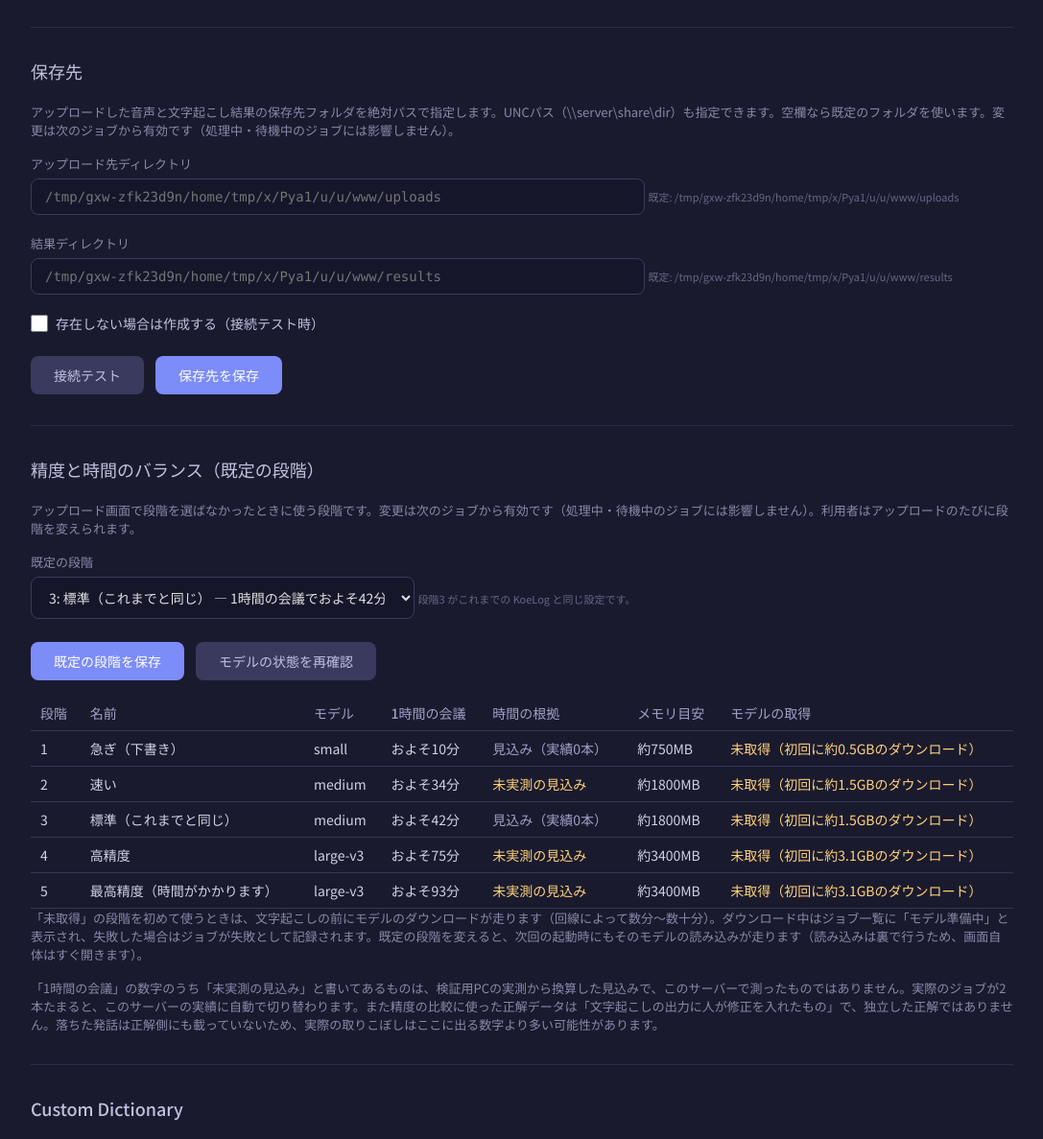
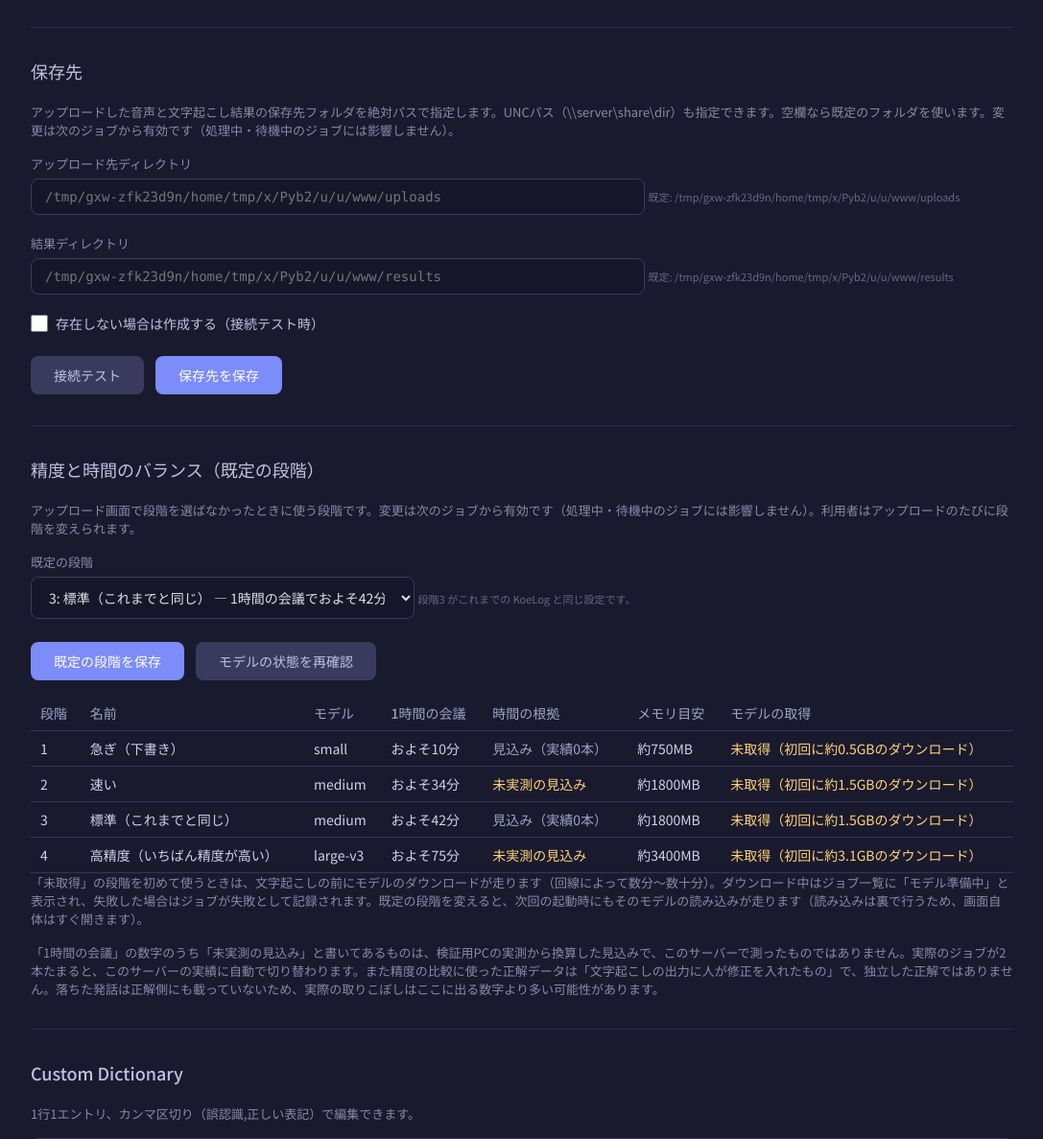
Before and after one commit to sigmax75/koelog, a FastAPI app: page /admin in a window 1280 px wide. Shown: the part 899-2086 px from the top of the page at 96% size, without its empty margins (96-1183 px from the left). Run offline with FastAPI, Linux system fonts and the light colour scheme.

Commit message:
fix: 音声長の取得から ffprobe 依存を外し、段階5を廃止
対象サーバーでアプリケーション制御ポリシーが ffprobe.exe をブロックして
いるため、音声長が常に 0 になり、推定処理時間の表示と実績学習（120秒の
下限ガードで必ず弾かれる）が機能していなかった。

- get_audio_duration から ffprobe を撤去。WAV は標準ライブラリの wave、
  他形式は通っている ffmpeg の stderr から取得する
- WAV ヘッダの長さがファイルサイズで説明できない場合は ffmpeg へ回す
  （長さ不明 WAV が 134217.7 秒と表示される問題。録音が途中で切れた
  WAV も正しい長さになる）
- 段階5（large-v3 / beam 5）を廃止し4段階に。実測で段階4と精度は同等、
  冒頭で initial_prompt を出力して発話を落とす事象も確認されたため。
  段階1〜4の定義と番号は変更していない（quality_stats の実績が別の
  段階に紐づくのを避けるため）

Co-Authored-By: Claude Opus 5 <noreply@anthropic.com>

```diff
--- a/app.py
+++ b/app.py
@@ -2,11 +2,14 @@
 
 import os
 import io
+import re
 import csv
 import gc
 import time
 import uuid
+import wave
 import queue
+import contextlib
 import threading
 import subprocess
 import smtplib
@@ -328,7 +331,7 @@ else:
     #
     # ここで同期的に読むと、import が終わるまで uvicorn が listen できず、
     # 読み込みの間ずっと「サーバーが無応答」に見える。
-    # 段階5(large-v3)を既定にすると、未取得なら約3.1GBのダウンロードぶん、
+    # 段階4(large-v3)を既定にすると、未取得なら約3.1GBのダウンロードぶん、
     # 取得済みでも読み込みぶん（検証PCで149秒）が丸ごと無応答時間になっていた。
     # 先に listen し、モデルは裏で用意する。
     # 用意できる前にジョブが来ても、get_model が同じロックで待つので二重には読まない。
@@ -475,21 +478,106 @@ def preprocess_audio(input_path: str) -> str:
         return input_path
 
 
+# ffmpeg が標準エラーに出す長さの表記を読むための正規表現。
+#   ヘッダ由来:  Duration: 00:02:10.00, start: 0.000000, bitrate: ...
+#   デコード中:  size=N/A time=00:02:10.00 bitrate=N/A speed=...
+_FFMPEG_DURATION_RE = re.compile(r"Duration:\s*(\d+):(\d{2}):(\d{2}(?:\.\d+)?)")
+_FFMPEG_TIME_RE = re.compile(r"time=\s*(\d+):(\d{2}):(\d{2}(?:\.\d+)?)")
+
+
+def _hms_to_sec(h: str, m: str, s: str) -> float:
+    return int(h) * 3600 + int(m) * 60 + float(s)
+
+
+def _duration_from_wave(filepath: str) -> float:
+    """WAV の長さを Python 標準ライブラリで読む（外部プロセスを起動しない）
+
+    ヘッダの長さは常に信用できるわけではない。
+      * ffmpeg 等がパイプに書き出した WAV は、書き始めの時点で長さが分からないので
+        data チャンクのサイズに 0xFFFFFFFF 等の「未定」を書く。wave はこれを
+        そのままフレーム数（2147483647）として返すため、実体 6.5 秒の
+        208KB のファイルが約37時間になる。
+      * 録音中にプロセスが落ちて末尾のサイズを書き戻せなかった WAV も同じ。
+    ヘッダの言う音声データ量がファイルの実サイズを超えていたら、その長さは
+    成立しない。そういうときは 0.0 を返して、呼び出し側の ffmpeg 経路に回す
+    （ffmpeg はデコードして実際の長さを出せる）。
+    """
+    with contextlib.closing(wave.open(filepath, "rb")) as w:
+        rate = w.getframerate()
+        frames = w.getnframes()
+        block = w.getnchannels() * w.getsampwidth()   # 1フレームのバイト数
+    if rate <= 0 or frames <= 0:
+        return 0.0
+    if block > 0 and frames * block > os.path.getsize(filepath):
+        # ヘッダを信用できない（長さ未定・途中で切れた）→ ffmpeg に任せる
+        print(f"[KoeLog] WAVヘッダの長さがファイルサイズと合いません"
+              f"（frames={frames} / ffmpegで測り直します）: {filepath}")
+        return 0.0
+    return frames / float(rate)
+
+
+def _run_ffmpeg_stderr(args: list, timeout: int) -> str:
+    """ffmpeg を起動して標準エラーを返す。
+
+    長さを聞くだけの呼び出しでは ffmpeg は「出力ファイルが無い」として
+    終了コード 1 を返すのが正常なので、終了コードは見ない。
+    """
+    result = subprocess.run(
+        [config.FFMPEG_PATH, "-hide_banner", "-nostdin"] + args,
+        capture_output=True, text=True, encoding="utf-8", errors="replace",
+        timeout=timeout,
+    )
+    return result.stderr or ""
+
+
+def _duration_from_ffmpeg(filepath: str) -> float:
+    """ffmpeg（ffprobe ではない）から長さを取る。
+
+    ffprobe を使わないのは、サーバーのアプリケーション制御ポリシーが
+    ffprobe.exe だけをブロックしていて（WinError 4551）、長さが 0 になり
+    推定処理時間の表示と実績学習が働かなくなっていたため。
+    ポリシーは実行ファイル単位なので、前処理で使えている ffmpeg は通る。
+    """
+    # 1) まずヘッダの Duration を読む。デコードしないので長い音声でも速い
+    try:
+        stderr = _run_ffmpeg_stderr(["-i", filepath], 30)
+        found = _FFMPEG_DURATION_RE.findall(stderr)
+        if found:
+            sec = _hms_to_sec(*found[0])
+            if sec > 0:
+                return sec
+    except Exception as e:
+        print(f"[KoeLog] 音声の長さの取得（ヘッダ）に失敗: {e}")
+
+    # 2) ヘッダに長さが入っていない形式（Duration: N/A）はデコードして
+    #    最後に出た time= を長さとして採る
+    try:
+        stderr = _run_ffmpeg_stderr(["-i", filepath, "-f", "null", "-"], 300)
+        found = _FFMPEG_TIME_RE.findall(stderr)
+        if found:
+            sec = _hms_to_sec(*found[-1])
+            if sec > 0:
+                return sec
+    except Exception as e:
+        print(f"[KoeLog] 音声の長さの取得（デコード）に失敗: {e}")
+
+    return 0.0
+
+
 def get_audio_duration(filepath: str) -> float:
-    """ffprobeで音声の長さ（秒）を取得"""
+    """音声の長さ（秒）を取得する。取得できなければ 0.0（従来どおり続行する）"""
+    if os.path.splitext(filepath)[1].lower() == ".wav":
+        try:
+            sec = _duration_from_wave(filepath)
+            if sec > 0:
+                return sec
+        except Exception as e:
+            # 拡張子が .wav でも wave で読めない場合（圧縮WAV等）は ffmpeg に回す
+            print(f"[KoeLog] WAVヘッダを読めませんでした（ffmpegで再試行）: {e}")
     try:
-        cmd = [
-            config.FFMPEG_PATH.replace("ffmpeg", "ffprobe"),
-            "-v", "quiet",
-            "-show_entries", "format=duration",
-            "-of", "csv=p=0",
-            filepath
-        ]
-        result = subprocess.run(cmd, capture_output=True, text=True, timeout=30)
-        if result.returncode == 0 and result.stdout.strip():
-            return float(result.stdout.strip())
+        return _duration_from_ffmpeg(filepath)
     except Exception as e:
-        print(f"[KoeLog] ffprobe error: {e}")
+        print(f"[KoeLog] 音声の長さを取得できませんでした: {e}")
     return 0.0
 
 
--- a/config.py
+++ b/config.py
@@ -5,7 +5,8 @@ RESULT_DIR = os.path.join(os.path.dirname(__file__), "results")
 DEVICE = "cpu"
 
 # --- モデル・量子化は presets.py が段階ごとに持つ ---
-# 2026-11-18 に「精度と時間のバランス」5段階を入れたため、使うモデルと量子化は
+# 2026-11-18 に「精度と時間のバランス」の段階（2026-11-20 時点で4段階）を
+# 入れたため、使うモデルと量子化は
 # presets.PRESETS[段階] 側で決まる。下の2つは **もう読まれていない**。
 # 変えても文字起こしは変わらないので、変更は presets.py のほうで行うこと。
 # （段階3 = これまでの設定 = medium / int8。移行前の値をここに残してある）
@@ -20,7 +21,7 @@ COMPUTE_TYPE = "int8"       # 未使用（presets.py を見ること）
 # ワーカーがまだ掴んでいるため解放されず、実メモリは同時実行数ぶん必要になる。
 # 実測（1モデル=300MBの重りで確認）: WORKER_COUNT=2 でキャッシュ上は1個でも
 # 実メモリは2個ぶん。実機換算だと medium + large-v3 で約5.2GB、
-# large-v3 を2本なら約6.8GB。16GB のサーバーで段階4・5を使うなら
+# large-v3 を2本なら約6.8GB。16GB のサーバーで段階4を使うなら
 # WORKER_COUNT は 1 のままにしておくこと。
 MODEL_CACHE_SIZE = 1
 LANGUAGE = "ja"
--- a/presets.py
+++ b/presets.py
@@ -1,4 +1,13 @@
-"""文字起こしの「精度と時間のバランス」プリセット（5段階）
+"""文字起こしの「精度と時間のバランス」プリセット（4段階）
+
+2026-11-20: もとは5段階あったが、段階5（large-v3 / beam 5）を畳んで4段階にした。
+実測で段階4（large-v3 / beam 1）と比べたところ、段階5 は冒頭37秒を丸ごと落とし、
+代わりに initial_prompt の一部（「ビジネス用語が含まれます。」）を出力していた。
+その冒頭60秒を除いた誤り率は 18.1%（段階4）対 18.4%（段階5）でほぼ同じで、
+段階5 は遅いだけで精度を何も買えていなかった。
+**番号は振り直していない。** settings.json の quality_stats に段階ごとの実績が
+貯まっているため、振り直すと実績が別の段階に化ける。
+古い "5" のキーが quality_stats に残っていても、LEVELS に無いので無視される。
 
 段階3 は 2026-11-18 時点の現行設定をそのまま写したもの。
 （config.MODEL_SIZE / COMPUTE_TYPE と app.run_transcription() の transcribe 引数）
@@ -15,7 +24,7 @@ server_ratio は「本番サーバー（DESKTOP-0SMA4J2 / Ryzen 5 PRO 4650G 6C12
 import os
 
 DEFAULT_LEVEL = "3"
-LEVELS = ["1", "2", "3", "4", "5"]
+LEVELS = ["1", "2", "3", "4"]
 
 # 段階3（現行）の transcribe 引数。**1つも足さない・引かない。**
 # best_of は現行コードが渡していないので、ここでも渡さない。
@@ -44,7 +53,10 @@ _LEVEL3_TRANSCRIBE = {
 #     medium 20.9% と、モデルを大きくするほど素直に下がった。
 #   * beam_size はほぼ効かなかった。small は beam1 で 33.7%、beam5 で 31.0%。
 #     medium は beam1 で 20.9%、beam5（現行）で 23.5%。差は測定のばらつきの範囲。
-#     → beam は「精度のつまみ」ではなく「時間のつまみ」として使う。
+#     large-v3 でも同じで、beam1 18.1% / beam5 18.4%（冒頭60秒を除いた誤り率）。
+#     しかも beam5 は冒頭37秒を丸ごと落とし、代わりに initial_prompt の一部を
+#     出力していた。→ beam を深くする段階は置かない（2026-11-20 に段階5を廃止）。
+#     beam は「精度のつまみ」ではなく「時間のつまみ」として使う。
 #   * vad_filter を切ると少し悪くなった（medium beam5 で 25.9% → 29.5%、脱落 2件→3件）。
 #     → 全段階で現行と同じ vad 設定のままにする。速度のためにも使わない。
 #   * temperature のフォールバック [0.0,0.2,0.4] は大きく悪化させた
@@ -111,10 +123,12 @@ PRESETS = {
         "ratio_measured": True,
     },
     "4": {
-        "name": "高精度",
-        "summary": "一番大きいモデルを使い、探索は浅くします。標準より聞き落としと"
-                   "固有名詞の誤りが減る見込みです。初回はモデルの取得に約3.1GBの"
-                   "ダウンロードが要ります。",
+        "name": "高精度（いちばん精度が高い）",
+        "summary": "この中でいちばん精度が高い段階です。一番大きいモデルを使います。"
+                   "標準より聞き落としと固有名詞の誤りが減る見込みです。"
+                   "探索はあえて浅くしています（深くしても精度は上がらず、"
+                   "時間だけ伸びることが実測で分かったため）。"
+                   "初回はモデルの取得に約3.1GBのダウンロードが要ります。",
         "model_size": "large-v3",
         "compute_type": "int8",
         "cpu_threads": 0,
@@ -127,18 +141,8 @@ PRESETS = {
         # 下の倍率は medium の実測からモデルの大きさで換算した見込み。
         "ratio_measured": False,
     },
-    "5": {
-        "name": "最高精度（時間がかかります）",
-        "summary": "一番大きいモデルで探索も深くします。1時間の会議で1時間半以上かかる"
-                   "見込みなので、急がない録音に向きます。",
-        "model_size": "large-v3",
-        "compute_type": "int8",
-        "cpu_threads": 0,
-        "transcribe": _tr(5, best_of=5),
-        "server_ratio": 1.55,
-        "model_mem_mb": 3400,
-        "ratio_measured": False,
-    },
+    # 段階5（large-v3 / beam 5）は 2026-11-20 に廃止した。理由は冒頭の docstring。
+    # 番号は振り直さない（quality_stats の実績が別の段階に化けるため）。
 }
 
 # モデルごとの初回ダウンロード量（目安・GB）。UI の注意書き用
--- a/templates/index.html
+++ b/templates/index.html
@@ -522,7 +522,7 @@
             display: block;
         }
 
-        /* 段階の選択肢は文字列が長い（「5: 最高精度… 1時間の会議でおよそ93分」）。
+        /* 段階の選択肢は文字列が長い（「4: 高精度（いちばん精度が高い）… 1時間の会議でおよそ75分」）。
            幅を指定しないと select が一番長い選択肢の幅になり、
            390px のスマホ幅で本文がはみ出す（実測 463px）。親の幅に収める。 */
         .quality-select {
```
Also changed, not shown: README.md.
